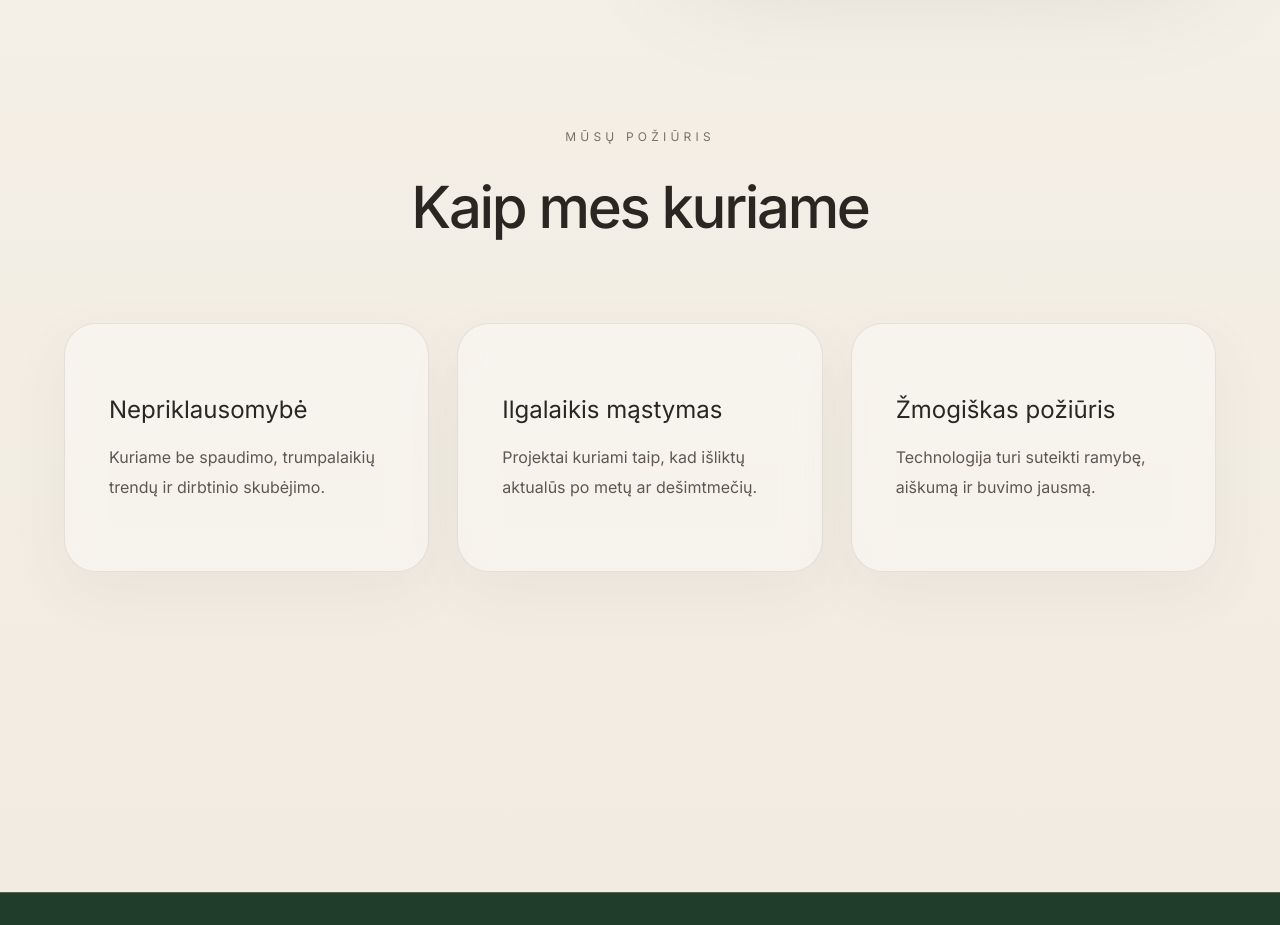
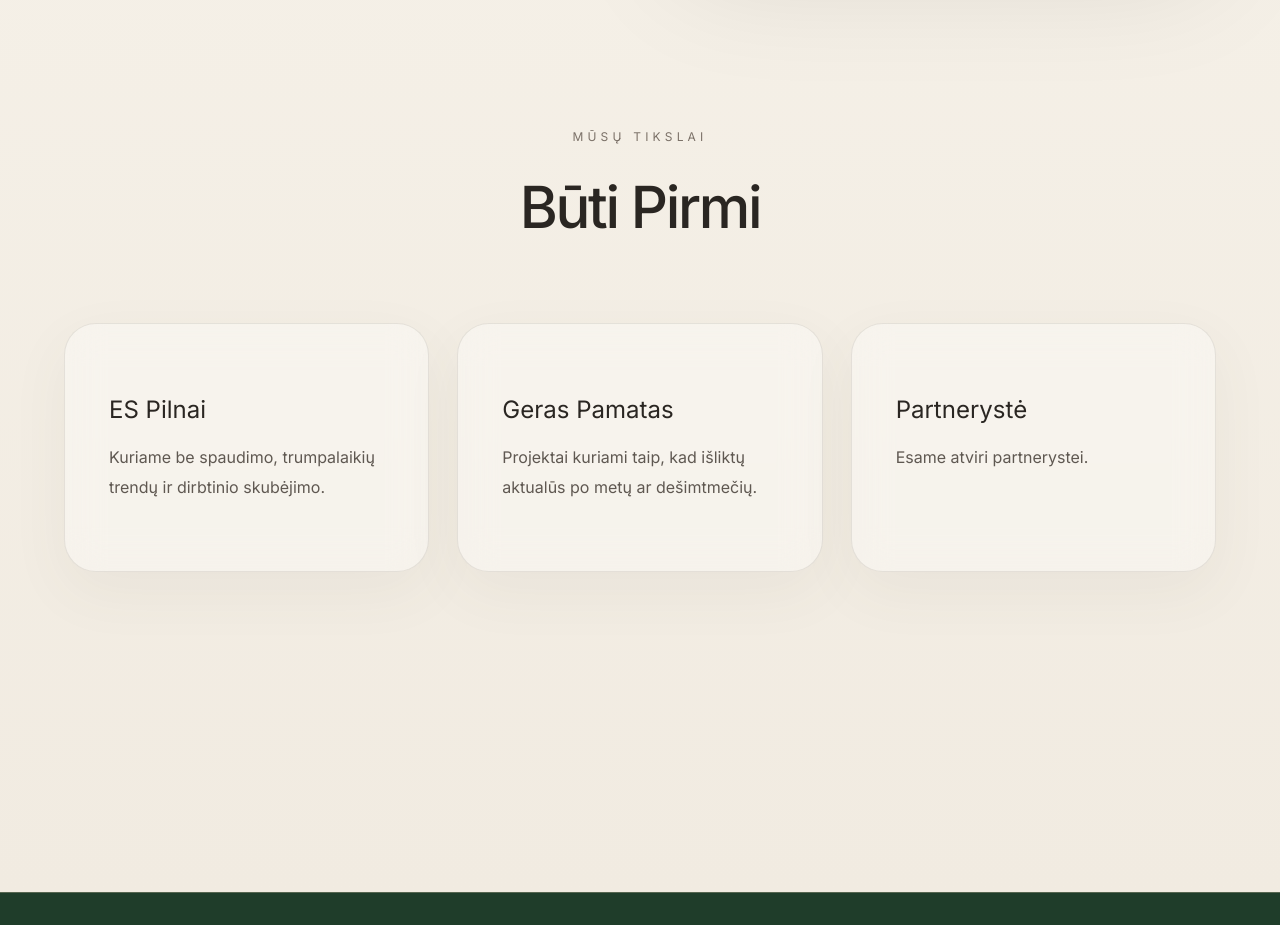
Before and after one commit to Myjota/Eternal-Garden, a Next.js app: page /about in a window 1280 px wide. Shown: the part 940-1865 px from the top of the page. Built offline with nearby package versions, Linux system fonts and the light colour scheme; no server answers; a web font is replaced by a local one.

Commit message:
Update about-client.tsx

```diff
--- a/app/about/about-client.tsx
+++ b/app/about/about-client.tsx
@@ -474,7 +474,7 @@ export function AboutClient() {
                 marginBottom: '18px',
               }}
             >
-              Mūsų požiūris
+              Mūsų tikslai
             </p>
 
             <h2
@@ -485,7 +485,7 @@ export function AboutClient() {
                 letterSpacing: '-0.04em',
               }}
             >
-              Kaip mes kuriame
+              Būti Pirmi
             </h2>
           </div>
 
@@ -499,19 +499,19 @@ export function AboutClient() {
           >
             {[
               {
-                t: 'Nepriklausomybė',
+                t: 'ES Pilnai',
                 d:
                   'Kuriame be spaudimo, trumpalaikių trendų ir dirbtinio skubėjimo.',
               },
               {
-                t: 'Ilgalaikis mąstymas',
+                t: 'Geras Pamatas',
                 d:
                   'Projektai kuriami taip, kad išliktų aktualūs po metų ar dešimtmečių.',
               },
               {
-                t: 'Žmogiškas požiūris',
+                t: 'Partnerystė',
                 d:
-                  'Technologija turi suteikti ramybę, aiškumą ir buvimo jausmą.',
+                  'Esame atviri partnerystei.',
               },
             ].map((i) => (
               <Card
```
